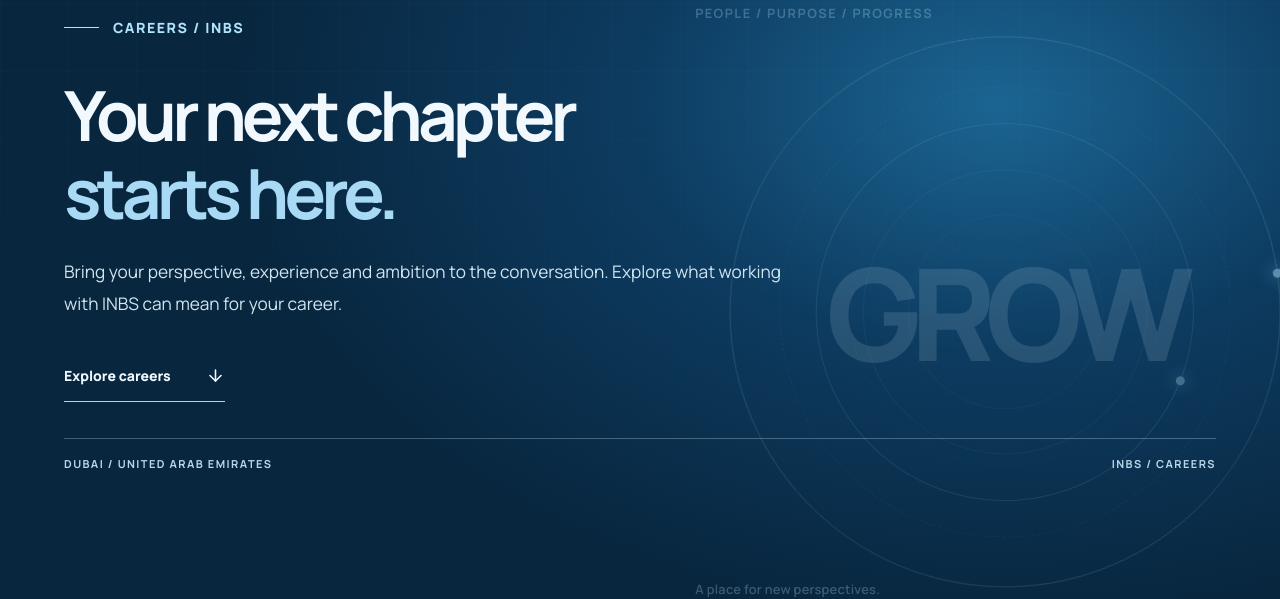
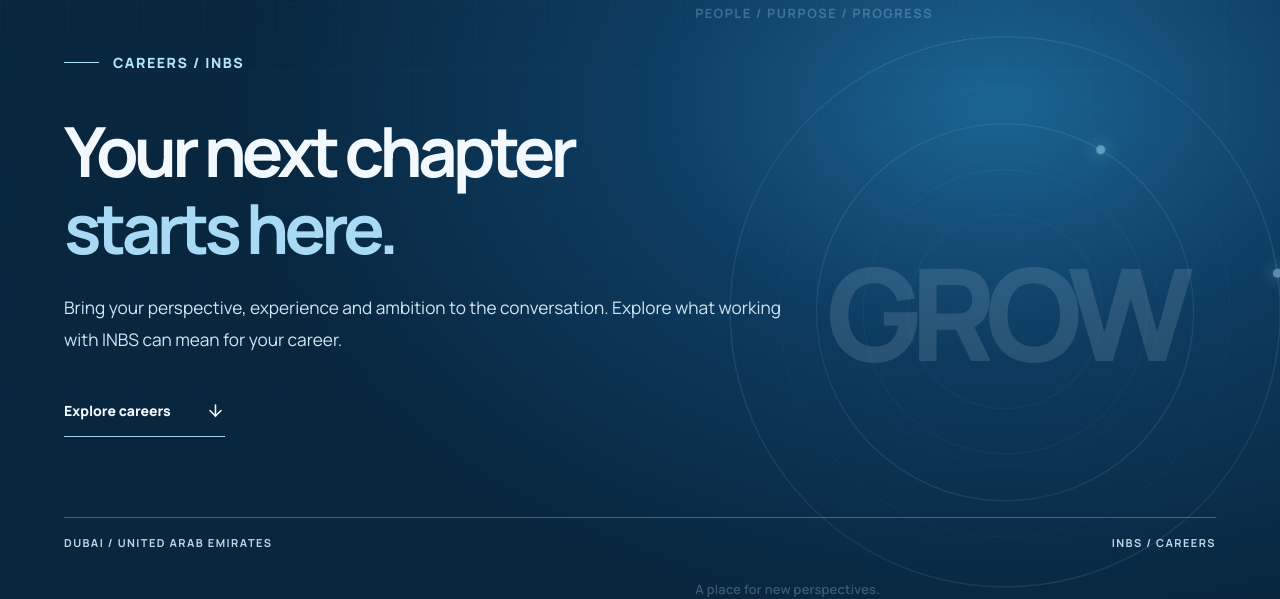
Before and after one commit to Bashar-alJabi/inbs-website, a Next.js app: page /en/careers in a window 1280 px wide. Shown: the part 201-800 px from the top of the page. Built offline with nearby package versions, Linux system fonts and the light colour scheme; no server answers.

Commit message:
style(careers): counter-rotate inner orbit and anchor hero footer lower

```diff
--- a/src/styles/careers.css
+++ b/src/styles/careers.css
@@ -77,17 +77,8 @@
   position:absolute;top:-5px;left:50%;width:9px;height:9px;
   background:#b5eaff;border-radius:50%;box-shadow:0 0 17px 3px #8fd9ff99;
 }
-.inbs-careers-art-orbit--inner{width:50%;opacity:.65;transform:translate(-50%,-50%) rotate(110deg)}
+.inbs-careers-art-orbit--inner{width:50%;transform:translate(-50%,-50%) rotate(110deg);animation:inbs-careers-orbit-reverse 25s linear infinite}
 .inbs-careers-art-orbit--outer{animation:inbs-careers-orbit 25s linear infinite}
-.inbs-careers-art-cross{
-  position:absolute;left:50%;top:51%;width:125%;height:1px;
-  background:linear-gradient(90deg,transparent,#b9e3f548 28%,#b9e3f548 72%,transparent);
-  transform:translate(-50%,-50%) rotate(-26deg);
-}
-.inbs-careers-art-cross:after{
-  content:"";position:absolute;left:50%;top:-225px;width:1px;height:450px;
-  background:linear-gradient(transparent,#b9e3f53b 30%,#b9e3f53b 70%,transparent);
-}
 .inbs-careers-art-word{
   position:absolute;z-index:2;left:50%;top:51%;transform:translate(-50%,-50%);
   font-size:clamp(65px,10vw,142px);font-weight:800;letter-spacing:-.085em;
@@ -95,12 +86,14 @@
   white-space:nowrap;
 }
 .inbs-careers-hero-bottom{
-  position:relative;z-index:2;display:flex;align-items:center;justify-content:space-between;
-  flex-wrap:wrap;gap:16px;margin-top:clamp(15px,3vw,36px);
+  position:absolute;z-index:2;inset-inline:clamp(20px,5vw,68px);
+  bottom:clamp(28px,4vw,48px);display:flex;align-items:center;justify-content:space-between;
+  flex-wrap:wrap;gap:16px;margin-top:0;
   border-top:1px solid #d5efff4a;padding-top:17px;
   color:#b9d8e9;font-size:11px;font-weight:700;letter-spacing:.13em;
 }
 @keyframes inbs-careers-orbit{to{transform:translate(-50%,-50%) rotate(360deg)}}
+@keyframes inbs-careers-orbit-reverse{to{transform:translate(-50%,-50%) rotate(-250deg)}}
 
 /* Why Join: measured text with three lightweight editorial principles. */
 .inbs-careers-why{padding-block:clamp(94px,11vw,155px);background:var(--career-paper)}
@@ -176,7 +169,7 @@ html[data-theme=dark] .inbs-careers-apply-button:hover{background:#2e8ebb}
   .inbs-careers-art-word{font-size:clamp(58px,15vw,96px)}
   [dir=rtl] .inbs-careers-art-word{font-size:clamp(64px,17vw,110px)}
   .inbs-careers-art-top,.inbs-careers-art-bottom{font-size:10px;opacity:.64}
-  .inbs-careers-hero-bottom{margin-top:6px}
+  .inbs-careers-hero-bottom{bottom:22px}
   .inbs-careers-why,.inbs-careers-apply{padding-block:75px 85px}
   .inbs-careers-reasons{grid-template-columns:1fr;gap:8px}
   .inbs-careers-reason{padding:25px 0 27px}
@@ -186,7 +179,7 @@ html[data-theme=dark] .inbs-careers-apply-button:hover{background:#2e8ebb}
   .inbs-careers-apply-panel{padding:26px 22px}
 }
 @media(prefers-reduced-motion:reduce){
-  .inbs-careers-art-orbit--outer{animation:none}
+  .inbs-careers-art-orbit--outer,.inbs-careers-art-orbit--inner{animation:none}
   .inbs-careers-hero-action,.inbs-careers-apply-button{transition:none}
   .inbs-careers-apply-button:hover{transform:none}
 }
```
